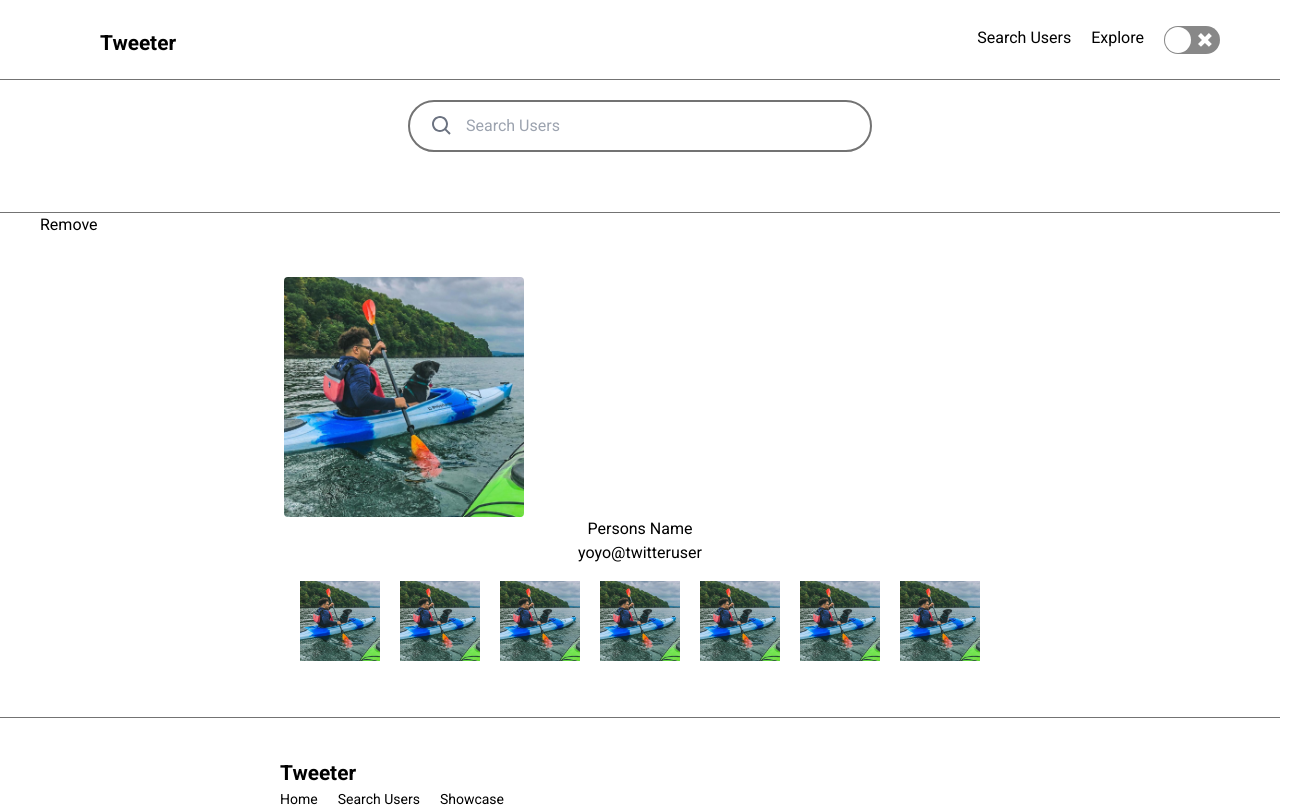
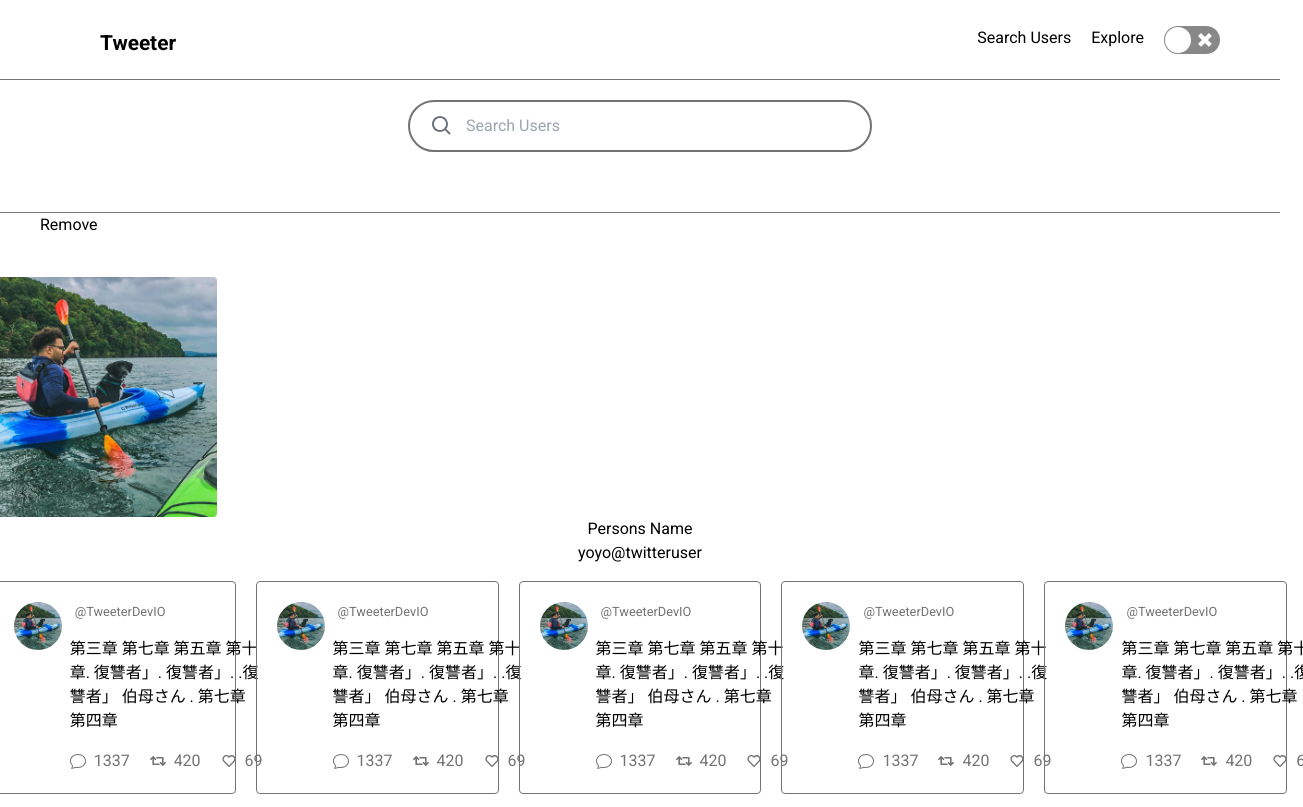
Before and after one commit to BrandonCarp/tweeter, a React (Create React App) app: page /showcase in a window 1280 px wide. Shown: the top 807 px of the page, 1303 px wide, since content can reach past the window. Built offline with nearby package versions, Linux system fonts and the light colour scheme; a web font is replaced by a local one.

Commit message:
working on carousel

```diff
--- a/src/Components/Tweet Showcase/Carousel.tsx
+++ b/src/Components/Tweet Showcase/Carousel.tsx
@@ -1,46 +1,20 @@
 import React from "react";
-import Kohaku from "../User Search Page/Imgs/me and ko.jpg";
+import { CarouselItem } from "./CarouselItem";
 
 
 export const Carousel = () => {
   return (
     <>
     <div className="carousel p-4 flex items-center justify-start space-x-5 overflow-x-auto">
-    <img
-          src={Kohaku}
-          alt="tweeters profile"
-          className="h-20"
-        />
-          <img
-          src={Kohaku}
-          alt="tweeters profile"
-          className="h-20"
-        />
-          <img
-          src={Kohaku}
-          alt="tweeters profile"
-          className="h-20"
-        />
-          <img
-          src={Kohaku}
-          alt="tweeters profile"
-          className="h-20"
-        />
-          <img
-          src={Kohaku}
-          alt="tweeters profile"
-          className="h-20"
-        />
-          <img
-          src={Kohaku}
-          alt="tweeters profile"
-          className="h-20"
-        />
-          <img
-          src={Kohaku}
-          alt="tweeters profile"
-          className="h-20"
-        />
+     <CarouselItem />
+     <CarouselItem />
+     <CarouselItem />
+     <CarouselItem />
+     <CarouselItem />
+
+
+
+
     </div>
 
     </>
--- a/src/Components/Tweet Showcase/CarouselItem.tsx
+++ b/src/Components/Tweet Showcase/CarouselItem.tsx
@@ -1 +1,48 @@
 import React from "react";
+import picture from '../User Search Page/Imgs/me and ko.jpg'
+import { BsChat } from "react-icons/bs";
+import { FaRetweet } from "react-icons/fa";
+import { BiHeart } from "react-icons/bi";
+import { UserInfo } from "../interfaces";
+
+export const CarouselItem = () => {
+  return ( <>
+  <div className=" relative mx-auto container   rounded  userBorder   ">
+      <div className="flex   p-5">
+        <img
+          src={picture}
+          alt="tweeters profile"
+          className="h-12 mr-2 rounded-full"
+        />
+
+
+        <div className="flex flex-col ">
+          <div>
+            <div className="flex text-mdsm ">
+
+              <a href="https://twitter.com/elonmusk" className="text-secondaryGray pl-[5px]">@TweeterDevIO</a>
+            </div>
+            <div className="py-4  ">
+              <p>
+                第三章 第七章 第五章 第十章. 復讐者」. 復讐者」. .復讐者」
+                伯母さん . 第七章 第四章
+              </p>
+            </div>
+          </div>
+
+          <ul className="flex items-center  space-x-5 text-secondaryGray">
+            <li className="flex items-center">
+              <BsChat className="mr-2 " /> 1337
+            </li>
+            <li className="flex items-center ">
+              <FaRetweet className="mr-2 " /> 420
+            </li>
+            <li className="flex items-center ">
+              <BiHeart className="mr-2 " /> 69
+            </li>
+          </ul>
+        </div>
+      </div>
+    </div>
+  </>)
+}
--- a/src/Components/Tweet Showcase/FavoriteUsers.tsx
+++ b/src/Components/Tweet Showcase/FavoriteUsers.tsx
@@ -24,12 +24,12 @@ className="h-[10rem] md:h-[15rem] rounded"
 <h3 className="text-center">yoyo@twitteruser</h3>
 {/* Tweet Carasal map the top then map these */}
 <div className="flex space-x-5 justify-center">
-<Carousel />
+
 
 
 </div>
 <div className="flex items-center justify-center space-x-10">
-
+<Carousel />
 </div>
 
           </div>
```
